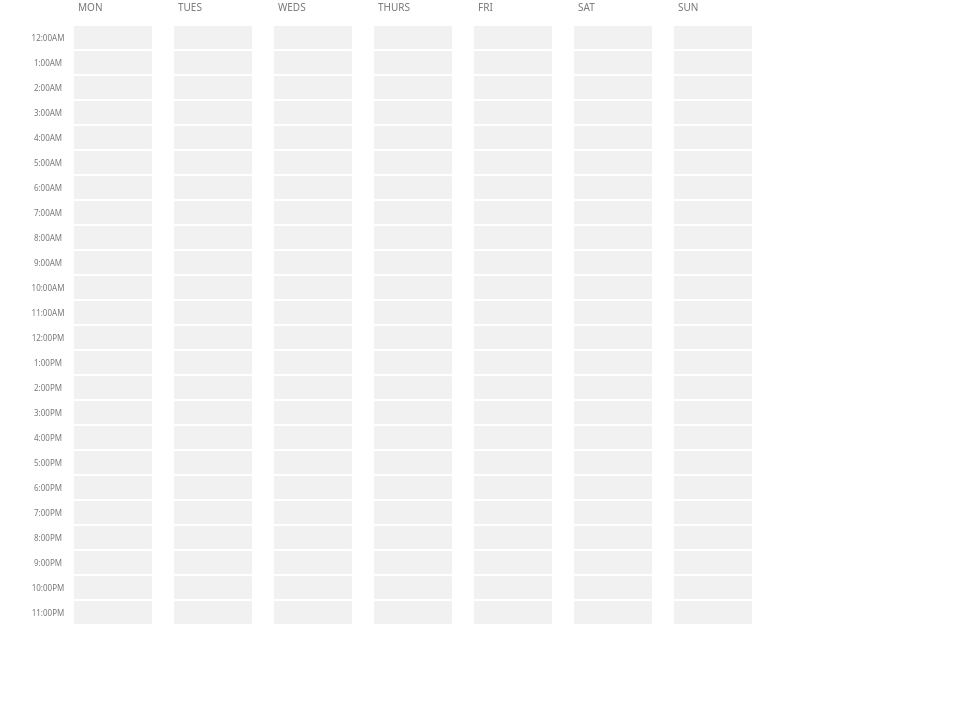
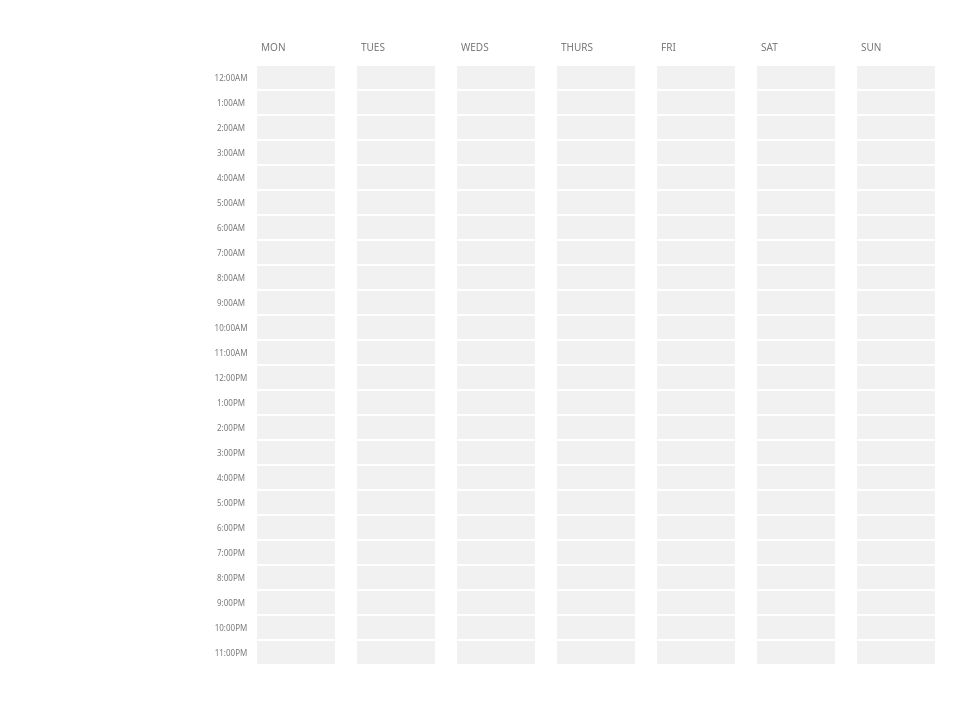
Before and after one commit to AmanWebDev2/Intercom-Matching-System-Time-Table, a React (Vite) app: page / in a window 1280 px wide. Shown: the top 702 px of the page, without its empty margins (59-1025 px from the left). Built offline with nearby package versions, Linux system fonts and the light colour scheme.

Commit message:
added css

```diff
--- a/src/components/time-table/TimeTableGrid.jsx
+++ b/src/components/time-table/TimeTableGrid.jsx
@@ -101,8 +101,8 @@ const TimeTableGrid = () => {
 
 
   return (
-    <main className=''>
-      <div className='d-flex align-items-center'>
+    <main className='grid-time-matching'>
+      <div className='d-flex align-items-center justify-content-center'>
         <div>
           {/* timing map */}
           <div className="timetable-editor-grid-hour-axis-item"></div>
--- a/src/components/time-table/timeTable.css
+++ b/src/components/time-table/timeTable.css
@@ -1,9 +1,5 @@
 .grid-time-matching {
-    min-height: 500px;
-    /* border: 2px solid red; */
-    display: flex;
-    align-items: center;
-    justify-content: center;
+    margin: 5vh auto;
 }
 
 .time-table-editor-day {
```
